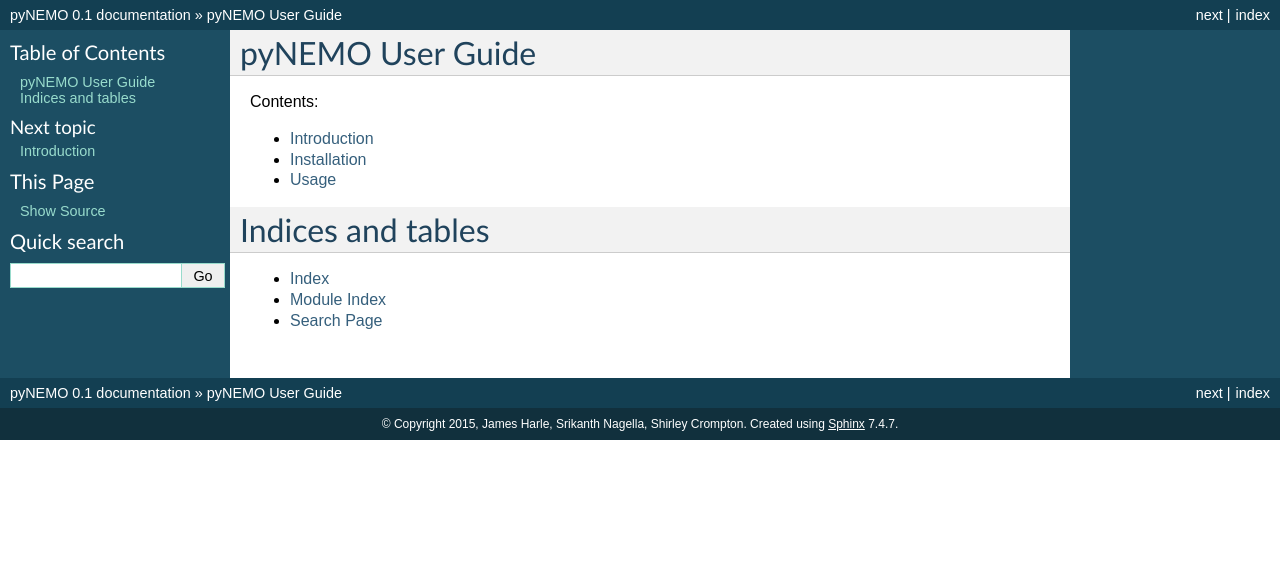
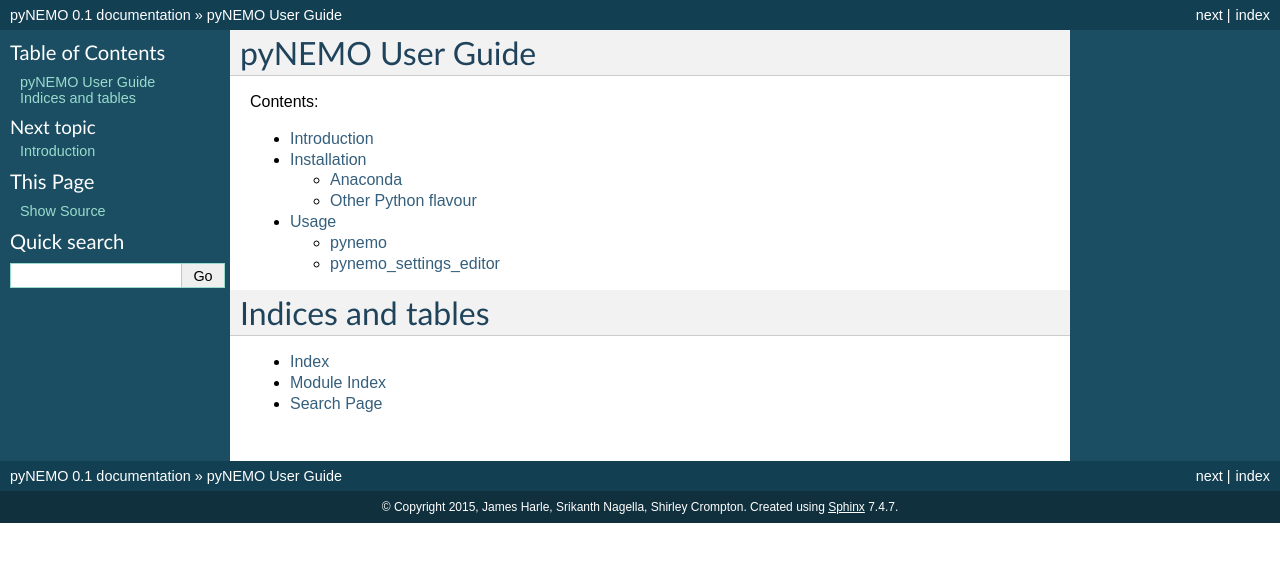
Before and after one commit to vleguenn/PyNEMO, a Sphinx documentation site: the page built from Python/docs/source/index.rst, in a window 1280 px wide. Shown: the top 562 px of the page. Built offline with Sphinx 7.4.7, drawn with Linux system fonts in a browser that asks for light colours.

Commit message:
[#1316][#1317] barebones of docs using sphinx
git-svn-id: https://ccpforge.cse.rl.ac.uk/svn/pynemo/trunk@100 9a1c3b68-90a4-42a4-98f4-a1cd0af2bb7b

```diff
--- a/Python/docs/source/index.rst
+++ b/Python/docs/source/index.rst
@@ -4,7 +4,7 @@
 Contents:
 
 .. toctree::
-   :maxdepth: 2
+   :maxdepth: 3
 
    intro
    installation
--- a/Python/docs/source/installation.rst
+++ b/Python/docs/source/installation.rst
@@ -1,3 +1,13 @@
 Installation
-^^^^^^^^^^^^
+============
 This page is installation to pyNEMO
+
+Anaconda
+^^^^^^^^
+
+Using conda
+
+Other Python flavour
+^^^^^^^^^^^^^^^^^^^^
+
+Using other flavour of python
--- a/Python/docs/source/intro.rst
+++ b/Python/docs/source/intro.rst
@@ -1,3 +1,4 @@
 Introduction
-^^^^^^^^^^^^
+============
+
 This page is introduction to pyNEMO
--- a/Python/docs/source/usage.rst
+++ b/Python/docs/source/usage.rst
@@ -1,3 +1,13 @@
 Usage
-^^^^^
+=====
 This page is Usage to pyNEMO
+
+pynemo
+^^^^^^
+
+pynemo -g -n namelist.bdy
+
+pynemo_settings_editor
+^^^^^^^^^^^^^^^^^^^^^^
+
+pynemo_settings_editor namelist.bdy
```
